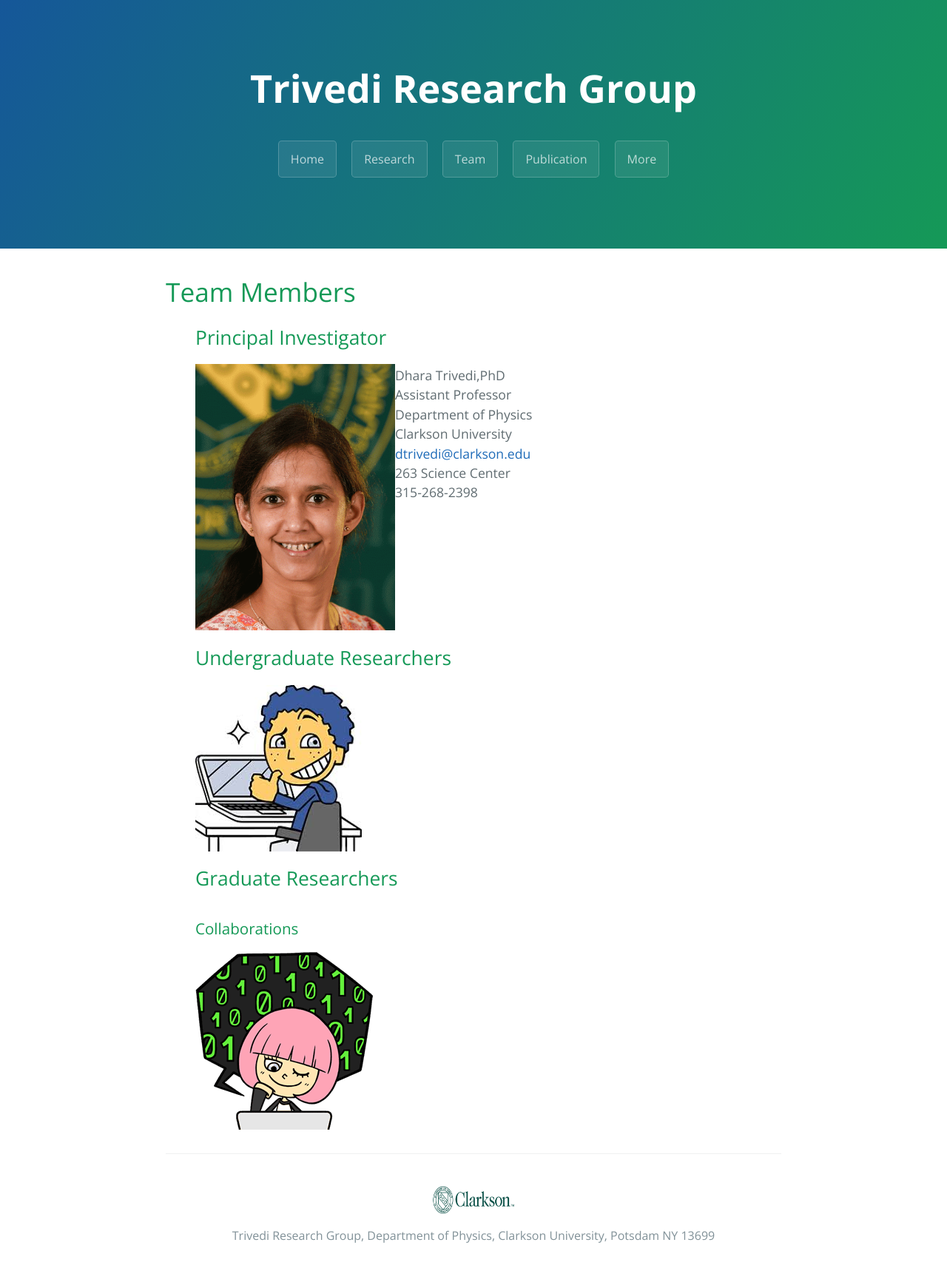
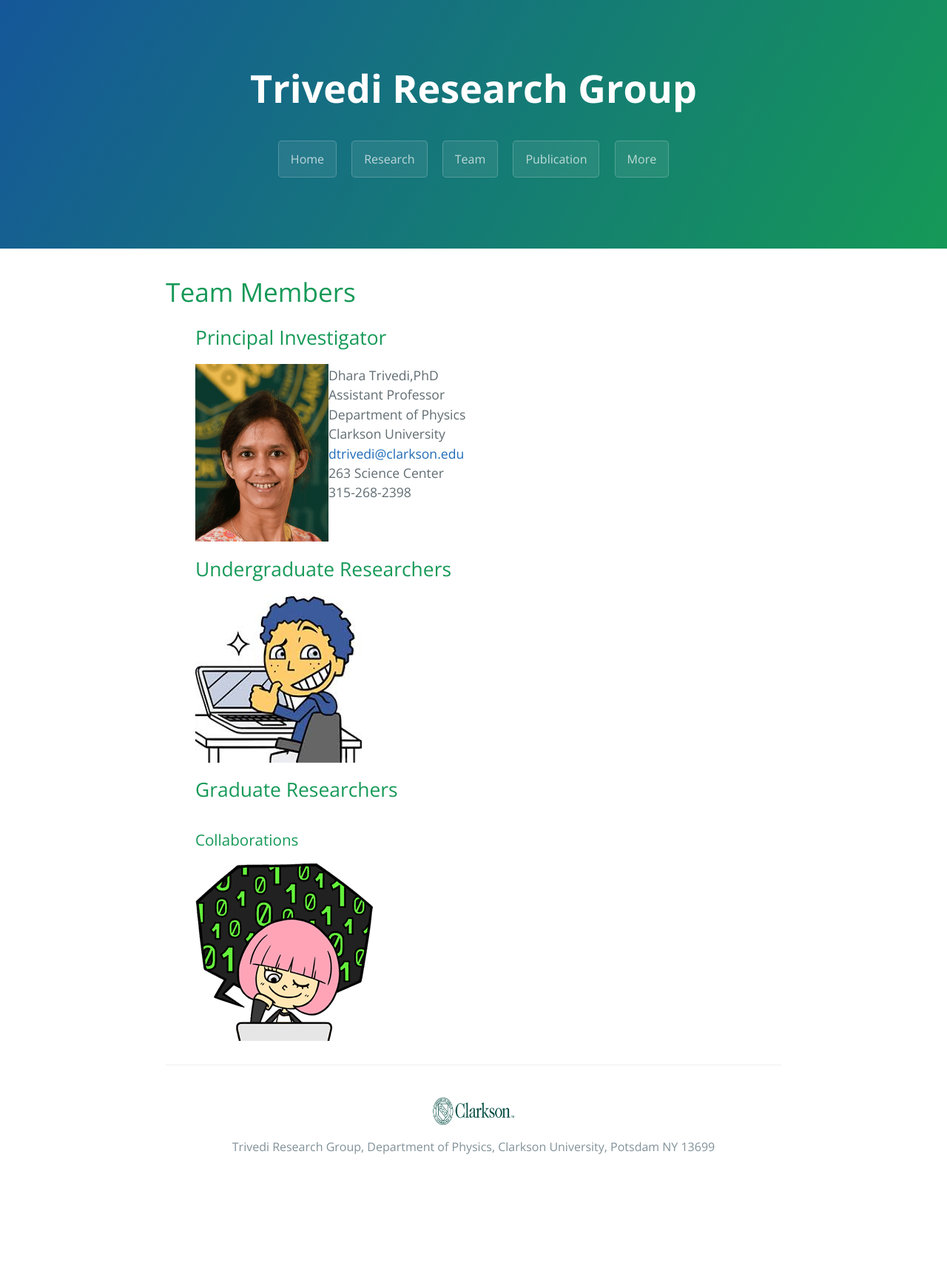
Before and after one commit to dharatrivedi/dharatrivedi.github.io, a Jekyll site: the page built from people.html, in a window 1280 px wide. Shown: the whole page at 74% size. Built offline with Jekyll 4.4.1, drawn with Linux system fonts in a browser that asks for light colours; after the commit the page ends 1594 px from its top, so only the background shows below that.

Commit message:
Update people.html

```diff
--- a/people.html
+++ b/people.html
@@ -7,7 +7,7 @@
   <h1>Team Members</h1>
   <ul class="clearfix">
     <h2>Principal Investigator</h2>
-    <img class="img1" src="/images/PI.gif" alt="DharaTrivedi" width="270" height="360">
+    <img class="img1" src="/images/PI.gif" alt="DharaTrivedi" width="180" height="240">
     <p>
       Dhara Trivedi,PhD<br />
       Assistant Professor<br />
```
